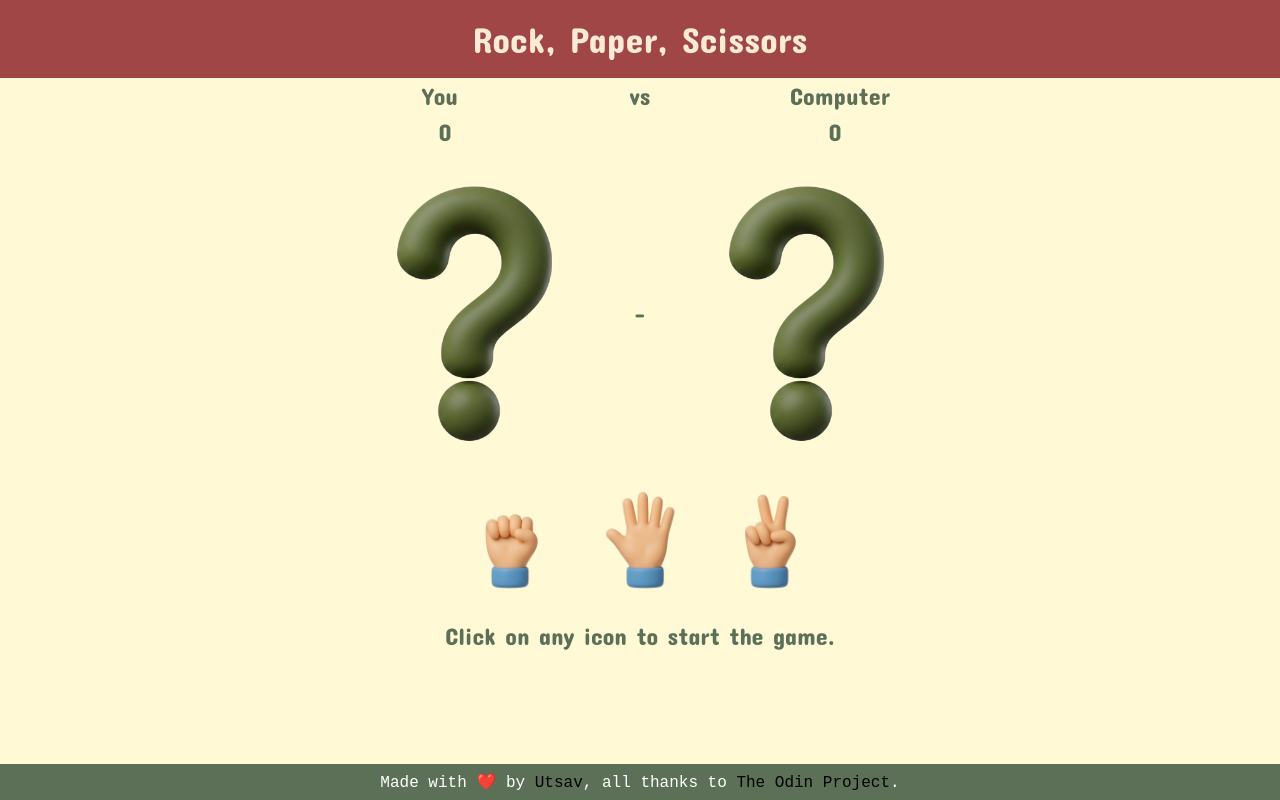
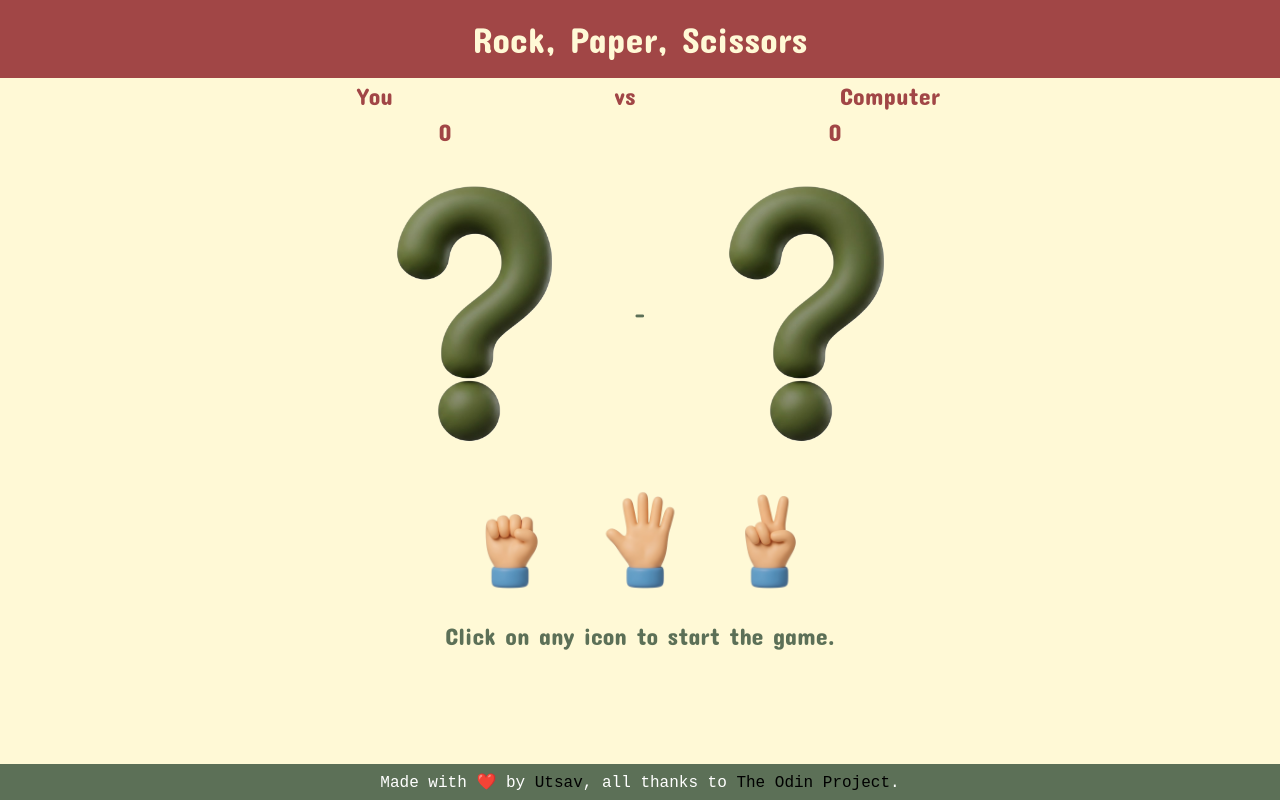
Before and after one commit to Utsav-Khamar/rock-paper-scissor, a plain HTML site: page index.html in a window 1280 px wide. Drawn offline with Linux system fonts and the light colour scheme; a web font is replaced by a local one.

Commit message:
Remove unwanted code, Add comments for readability

```diff
--- a/style.css
+++ b/style.css
@@ -1,3 +1,4 @@
+/* COMMON STYLES FOR ENTIRE PAGE */
 body {
     padding: 0;
     margin: 0;
@@ -14,6 +15,7 @@ body {
     color: #5C7057;
 }
 
+/* HEADING SECTION */
 .heading {
     height: 10vh;
 }
@@ -26,7 +28,7 @@ h1 {
     /* Vertical centering */
     background-color: floralwhite;
     background-color: #A14646;
-    color: antiquewhite;
+    color: #FFF9D6;
     margin: 0;
     height: 100%;
 
@@ -36,13 +38,13 @@ h1 {
     font-size: 150%;
 }
 
+/* GAME-MOVES DISPLAY SECTION*/
 .main-1 {
     height: 50vh;
     display: flex;
     flex-direction: column;
     align-items: center;
 }
-
 
 .table {
     display: flex;
@@ -58,7 +60,8 @@ h1 {
     width: 100%;
     display: flex;
     justify-content: space-around;
-
+    gap: 30%;
+    color: #A14646;
 }
 
 .table-heading span {
@@ -69,7 +72,6 @@ h1 {
 .table .table-body {
     display: flex;
     align-items: center;
-    /* margin: 0px 25%; */
     height: 80%;
 }
 
@@ -87,6 +89,7 @@ h1 {
     object-fit: cover;
 }
 
+/* GAME-PLAY BUTTONS SECTION*/
 .main-2 {
     height: 15vh;
     display: flex;
@@ -98,18 +101,7 @@ h1 {
     max-width: 600px;
     display: flex;
     justify-content: center;
-    /* align-items: center; */
 }
-
-/* .choices a {
-    text-align: center;
-    height: 100%;
-    flex: 1;
-
-    display: flex;
-    align-items: center;
-    justify-content: center;
-} */
 
 .game-btn {
     background-color: #FFF9D6;
@@ -121,6 +113,7 @@ img {
     max-height: 100%;
 }
 
+/* RESULT, RESTART BUTTON DISPLAY SECTION*/
 .main-3 {
     height: 15vh;
     padding: 3vh;
@@ -137,16 +130,11 @@ img {
     align-items: center;
 }
 
-.score {
-    display: flex;
-    justify-content: space-around;
-    gap: 30%;
-}
-
 .dialogue {
     text-align: center;
 }
 
+/* THIS IS ONLY VISIBLE WHEN GAME IS OVER */
 .play-again {
     border: none;
     background-color: tomato;
@@ -159,6 +147,7 @@ img {
     font-size: 3vh;
 }
 
+/* FOOTER SECTION */
 .footer {
     width: 100%;
     background-color: #5C7057;
```
